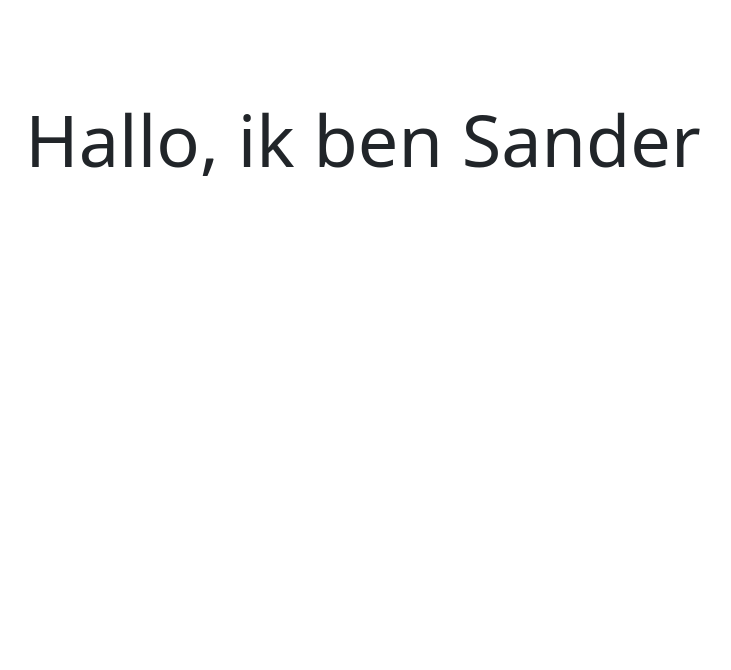
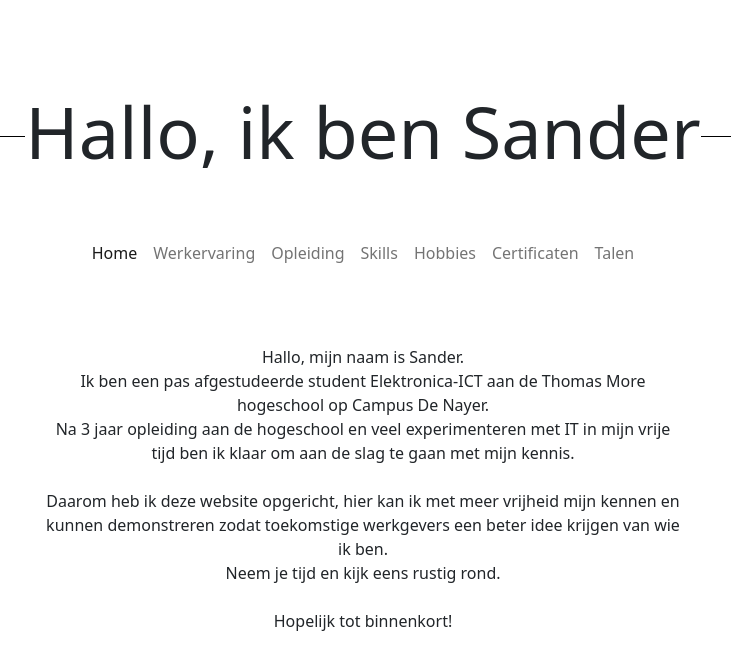
Before and after one commit to VdVSander/resume-site, a plain HTML site: page index.html in a window 1280 px wide. Shown: the whole page, without its empty margins (277-1008 px from the left). Drawn offline with nearby package versions, Linux system fonts and the light colour scheme.

Commit message:
Added the navbar and fixed some style issues.

```diff
--- a/index.html
+++ b/index.html
@@ -4,12 +4,38 @@
     <meta http-equiv="X-UA-Compatible" content="IE=edge">
     <meta name="viewport" content="width=device-width, initial-scale=1.0">
     <title>Sander Van de Ven</title>
+    <link href="https://cdn.jsdelivr.net/npm/bootstrap@5.2.0/dist/css/bootstrap.min.css" rel="stylesheet" integrity="sha384-gH2yIJqKdNHPEq0n4Mqa/HGKIhSkIHeL5AyhkYV8i59U5AR6csBvApHHNl/vI1Bx" crossorigin="anonymous">
     <link rel="stylesheet" href="style.css">
-    <link href="https://cdn.jsdelivr.net/npm/bootstrap@5.2.0/dist/css/bootstrap.min.css" rel="stylesheet" integrity="sha384-gH2yIJqKdNHPEq0n4Mqa/HGKIhSkIHeL5AyhkYV8i59U5AR6csBvApHHNl/vI1Bx" crossorigin="anonymous">
 </head>
 <body>
-    <div class="px-4 py-5 my-5 text-center">
+    <div class="d-flex justify-content-center text-center" style="margin-top: 3%;">
         <h1 class="display-2"><span>Hallo, ik ben Sander</span></h1>
+    </div>
+    <div class="d-flex justify-content-center">
+        <nav class="navbar navbar-expand-lg navbar-light" style="background-color: white;">
+            <div class="collapse navbar-collapse" id="navbarNavAltMarkup">
+              <div class="navbar-nav">
+                <a class="nav-item nav-link active" href="#">Home</a>
+                <a class="nav-item nav-link" href="#">Werkervaring</a>
+                <a class="nav-item nav-link" href="#">Opleiding</a>
+                <a class="nav-item nav-link" href="#">Skills</a>
+                <a class="nav-item nav-link" href="#">Hobbies</a>
+                <a class="nav-item nav-link" href="#">Certificaten</a>
+                <a class="nav-item nav-link" href="#">Talen</a>
+              </div>
+            </div>
+        </nav>
+    </div>
+    <div class="d-flex justify-content-center text-center w-50" style="margin-top: 5%; margin-left: 25%;">
+        <p>
+            Hallo, mijn naam is Sander.
+            <br>Ik ben een pas afgestudeerde student Elektronica-ICT aan de Thomas More hogeschool op Campus De Nayer.
+            <br>Na 3 jaar opleiding aan de hogeschool en veel experimenteren met IT in mijn vrije tijd ben ik klaar om aan de slag te gaan met mijn kennis.
+            <br><br>
+            Daarom heb ik deze website opgericht, hier kan ik met meer vrijheid mijn kennen en kunnen demonstreren zodat toekomstige werkgevers een beter idee krijgen van wie ik ben.
+            <br>Neem je tijd en kijk eens rustig rond.
+            <br> <br> Hopelijk tot binnenkort!
+        </p>
     </div>
     <script src="https://cdn.jsdelivr.net/npm/bootstrap@5.2.0/dist/js/bootstrap.bundle.min.js" integrity="sha384-A3rJD856KowSb7dwlZdYEkO39Gagi7vIsF0jrRAoQmDKKtQBHUuLZ9AsSv4jD4Xa" crossorigin="anonymous"></script>
 </body>
--- a/style.css
+++ b/style.css
@@ -1,18 +1,34 @@
-h1:before {
+h1{
+    margin: 50px auto;
+    text-align: center;
+    min-width: 60%;
+    position:relative;
+}
+
+h1:before{
     content: "";
-    display: block;
-    border-top: solid 1px black;
-    width: 40%;
-    height: 1px;
+    display:block;
+    width: 20%;
+    height:1px;
+    background: #000;
     position: absolute;
-    left: 30%;
-    top: 16%;
-    z-index: 1;
-  }
+    left: 5px;
+    top: 55%;
+    z-index: -2;
+}
 
-  h1 span {
+h1:after{
+    content: "";
+    display:block;
+    width: 20%;
+    height:1px;
+    background: #000;
+    position: absolute;
+    right:5px;
+    top: 55%;
+    z-index: -2;
+}
+
+span{
     background: #fff;
-    padding: 0 20px;
-    position: relative;
-    z-index: 5;
-  }
+}
```
